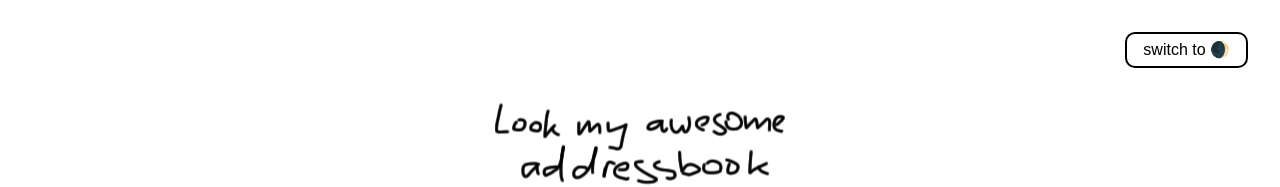
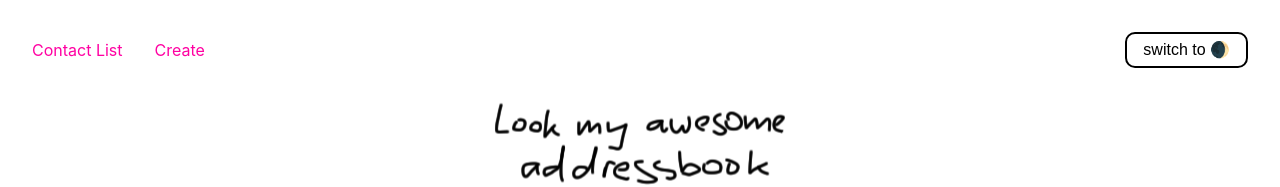
Before and after one commit to codekollegen/address-book-react-typescript, a React (Create React App) app: page / in a window 1280 px wide. Shown: the top 187 px of the page. Built offline with nearby package versions, Linux system fonts and the light colour scheme.

Commit message:
Cleaned up App.tsx, Added Row and Logo component

```diff
--- a/src/App.tsx
+++ b/src/App.tsx
@@ -1,42 +1,29 @@
-import { useEffect, useMemo } from "react";
 import { ContactList } from "./components/contacts/ContactList";
 import { ThemeSwitcher } from "./components/ThemeSwitcher";
-import { useAppDispatch, useAppSelector } from "./app/hooks";
-import { getTheme } from "./features/themeSwitcher/themeSwitcherSlice";
 import { Router, Redirect } from "@reach/router";
-
-/* Assets */
-import logo from "./assets/img/logo.png";
-import logoWhite from "./assets/img/logo-white.png";
-import "./assets/css/App.css";
 import { ContactDetail } from "./components/contacts/ContactDetail";
 import { ContactForm } from "./components/contacts/ContactForm";
 import { NotFound } from "./components/NotFound";
-import { fetchContacts } from "./features/contacts/contactSlice";
+import { Menu } from "./components/Menu";
+import { Row } from "./components/Row";
+import { Logo } from "./components/Logo";
+
+/* Assets */
+import "./assets/css/App.css";
 
 function App() {
-  const theme = useAppSelector(getTheme);
-  const logoToShow = useMemo(() => {
-    if (theme === "light") {
-      return logo;
-    }
-
-    if (theme === "dark") {
-      return logoWhite;
-    }
-  }, [theme]);
-
-  const dispatch = useAppDispatch();
-
-  useEffect(() => {
-    dispatch(fetchContacts());
-  }, [dispatch]);
-
   return (
     <div className="App" data-testid="app">
-      <ThemeSwitcher />
-      <img src={logoToShow} alt="Logo" title="Logo" className="App-logo" />
+      {/* Top Bar */}
+      <Row>
+        <Menu />
+        <ThemeSwitcher />
+      </Row>
 
+      {/* Logo */}
+      <Logo />
+
+      {/* Content Area */}
       <Router>
         {/* Contact list for listing all available contacts */}
         <ContactList path="/" />
--- /dev/null
+++ b/src/assets/css/Menu.css
@@ -0,0 +1,19 @@
+.menu {
+  padding: 0;
+  margin: 0;
+}
+
+.menu ul {
+  padding: 0;
+  margin: 0;
+}
+
+.menu ul li {
+  list-style: none;
+  display: inline-block;
+  margin: 0 1rem;
+}
+
+.menu ul li:first-child {
+  margin-left: 0;
+}
--- /dev/null
+++ b/src/assets/css/Row.css
@@ -0,0 +1,6 @@
+.row {
+  display: flex;
+  flex-direction: row;
+  align-items: center;
+  justify-content: space-between;
+}
--- /dev/null
+++ b/src/components/Logo.tsx
@@ -0,0 +1,29 @@
+import { useEffect, useMemo } from "react";
+import { useAppDispatch, useAppSelector } from "../app/hooks";
+import { fetchContacts } from "../features/contacts/contactSlice";
+import { getTheme } from "../features/themeSwitcher/themeSwitcherSlice";
+
+/* Assets */
+import logo from "../assets/img/logo.png";
+import logoWhite from "../assets/img/logo-white.png";
+
+export const Logo = () => {
+  const theme = useAppSelector(getTheme);
+  const logoToShow = useMemo(() => {
+    if (theme === "light") {
+      return logo;
+    }
+
+    if (theme === "dark") {
+      return logoWhite;
+    }
+  }, [theme]);
+
+  const dispatch = useAppDispatch();
+
+  useEffect(() => {
+    dispatch(fetchContacts());
+  }, [dispatch]);
+
+  return <img src={logoToShow} alt="Logo" title="Logo" className="App-logo" />;
+};
--- /dev/null
+++ b/src/components/Menu.tsx
@@ -0,0 +1,20 @@
+import { Link } from "@reach/router";
+
+/* Assets */
+import "../assets/css/Menu.css";
+
+export const Menu = () => {
+  return (
+    <nav className="menu">
+      <ul>
+        <li>
+          <Link to="/">Contact List</Link>
+        </li>
+
+        <li>
+          <Link to="/create">Create</Link>
+        </li>
+      </ul>
+    </nav>
+  );
+};
--- /dev/null
+++ b/src/components/Row.tsx
@@ -0,0 +1,10 @@
+/* Assets */
+import "../assets/css/Row.css";
+
+type RowProps = {
+  children: any;
+};
+
+export const Row = ({ children }: RowProps) => {
+  return <div className="row">{children}</div>;
+};
```
